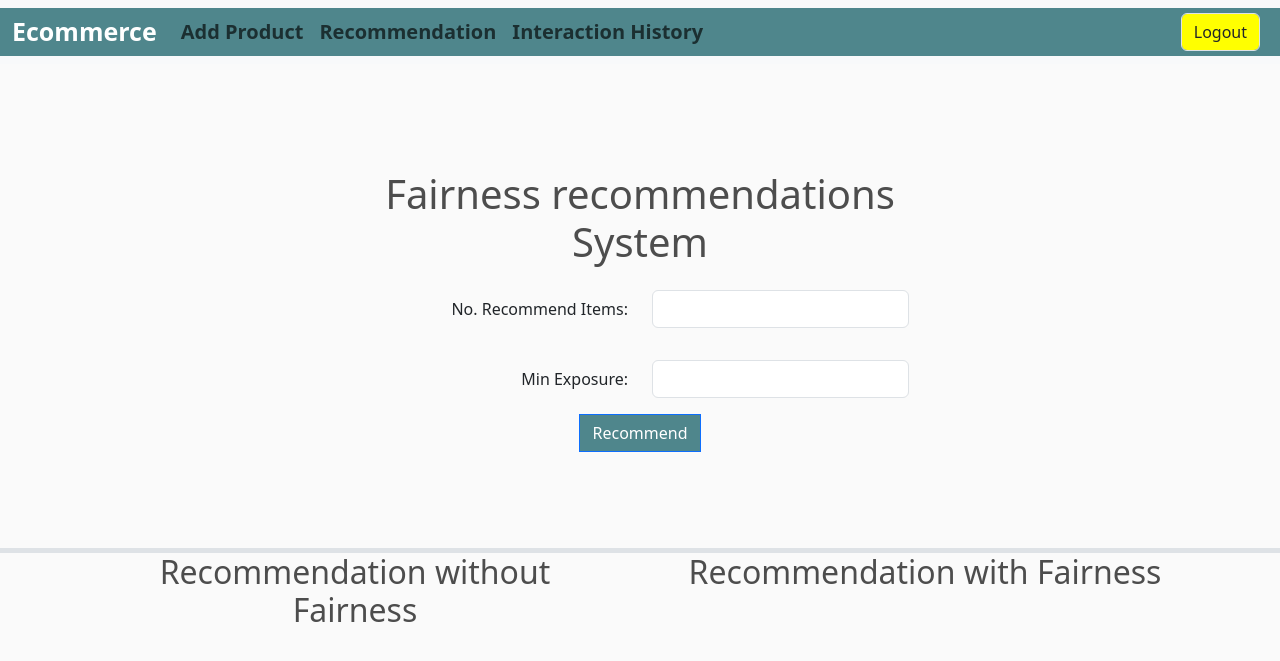
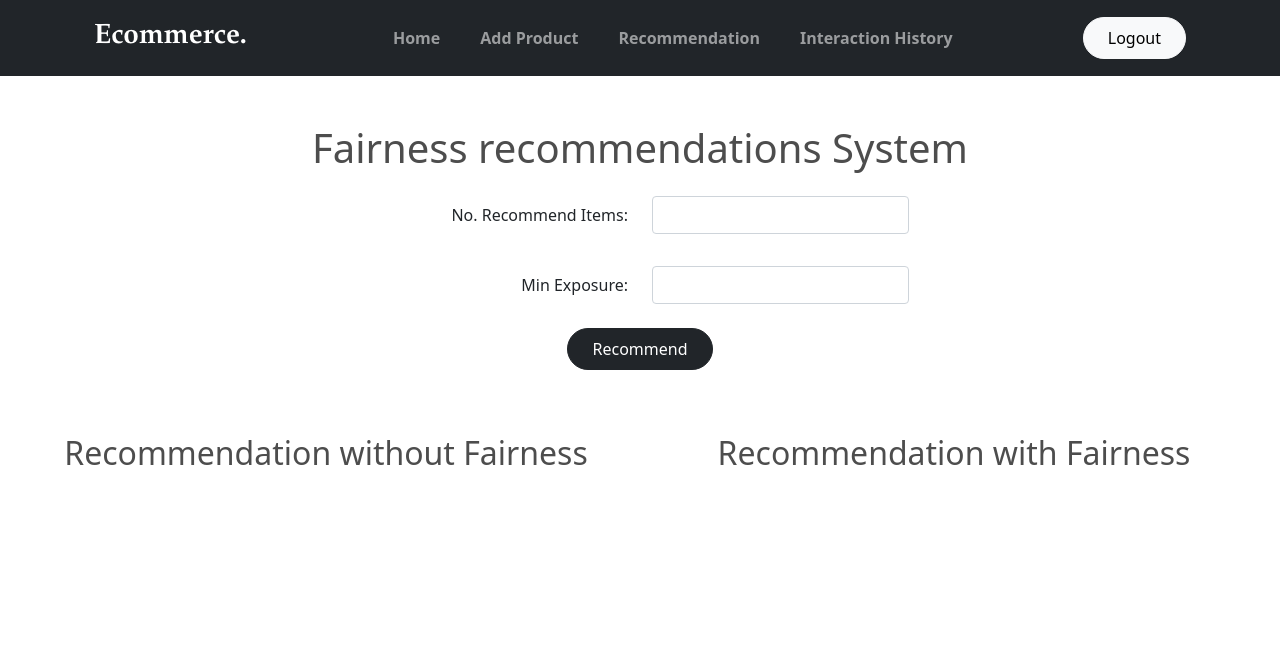
Before and after one commit to Anhtuan2906/Ecommerce, a Django app: page /recommendations/ in a window 1280 px wide. Shown: the top 661 px of the page. Run offline with Django 5.2, Linux system fonts and the light colour scheme; data that the repository does not hold is empty; parts of the project's set-up code (start-up, migrations or seed data) failed here and were passed over; some libraries are stand-ins or nearby versions.

Commit message:
first commit

```diff
--- a/static/css/main.css
+++ b/static/css/main.css
@@ -31,7 +31,7 @@ h6 {
 }
 
 .bg-dark {
-  background-color: #4f868c !important;
+  background-color: #000010 !important;
 }
 
 #cart-icon {
--- a/templates/base.html
+++ b/templates/base.html
@@ -2,19 +2,21 @@
 {% load static %}
 
 <html>
-
-<head>
+  <head>
     {% load bootstrap5 %}
     {% bootstrap_css %}
     {% bootstrap_javascript %}
     {% block head %}
+
     {% endblock head %}
-    <link rel="stylesheet" type="text/css" href="{% static 'css/main.css' %}">
-</head>
+    <link rel="stylesheet" type="text/css" href="{% static 'css/main.css' %}" />
+    <link href="https://cdn.jsdelivr.net/npm/bootstrap@5.0.2/dist/css/bootstrap.min.css" rel="stylesheet" integrity="sha384-EVSTQN3/azprG1Anm3QDgpJLIm9Nao0Yz1ztcQTwFspd3yD65VohhpuuCOmLASjC" crossorigin="anonymous" />
+    <script src="https://cdn.jsdelivr.net/npm/bootstrap@5.0.2/dist/js/bootstrap.bundle.min.js" integrity="sha384-MrcW6ZMFYlzcLA8Nl+NtUVF0sA7MsXsP1UyJoMp4YLEuNSfAP+JcXn/tWtIaxVXM" crossorigin="anonymous"></script>
+  </head>
 
-<body>
+  <body>
     {% block content %}
+
     {% endblock content %}
-</body>
-
+  </body>
 </html>
--- a/templates/recommendations/index.html
+++ b/templates/recommendations/index.html
@@ -4,16 +4,16 @@
 
 {% block head %}
   {{ block.super }}
-{% endblock head %}
+{% endblock %}
 
 {% block content %}
   {% load widget_tweaks %}
   {{ block.super }}
-<div class="border-bottom border-5">
+  <div class="border-bottom-5">
     <section class="py-5 text-center container">
-        <div class="row py-lg-5">
-            <div class="col-lg-6 col-md-8 mx-auto">
-                <h1 class="fw-light">Fairness recommendations System</h1>
+      <div class="row">
+        <div>
+          <h1>Fairness recommendations System</h1>
           <form method="post" action="">
             {% csrf_token %}
             <div class="row py-3">
@@ -21,7 +21,7 @@
                 <label for="id_no_recomend_item" class="col-form-label">No. Recommend Items:</label>
               </div>
               <div class="col-auto">
-                            <input type="number" class="form-control" id="id_no_recomend_item" name="no_recomend_item">
+                <input type="number" class="form-control" id="id_no_recomend_item" name="no_recomend_item" />
               </div>
             </div>
             <div class="row py-3">
@@ -29,41 +29,50 @@
                 <label for="id_max_exposure" class="col-form-label">Min Exposure:</label>
               </div>
               <div class="col-auto">
-                            <input type="number" class="form-control" id="id_max_exposure" name="max_exposure">
+                <input type="number" class="form-control" id="id_max_exposure" name="max_exposure" />
               </div>
             </div>
-                    <button type="submit" class="btn btn-primary" style="background-color: #4f868c;">Recommend</button>
+            <button type="submit" class="btn btn-dark rounded-pill px-4 py-2 mt-2">Recommend</button>
           </form>
         </div>
       </div>
     </section>
   </div>
 
+  <div class="container-fluid">
+    <div class="row">
+      <div class="col-md-6">
         <div class="container">
           <div class="row">
-        <div class="col-md-6 border-endsdas
-         border-5">
-            <div class="container">
-                <div class="row" style="text-align: center; !important">
-                    <h2>Recommendation without Fairness</h2>
+            <h2 class="text-center my-3">Recommendation without Fairness</h2>
             {% for product, no_recommended in recommended_products_1 %}
-                    <div class="col-md-4 d-flex align-itemss-stretch" style="margin-bottom: 10px;">
-                        <div class="card border border-4" style="padding: 12px; width: 100%">
-                            <img src="{{ product.image_url }}" class="card-img-top border border-2"
-                                alt="{{ product.name }}" width="100%" height="225">
-                            <h5 class="card-title" style="margin-top: 10px;">{{ product.name }}</h5>
-                            <p>
+              <div class="d-flex col-lg-3 col-md-4 col-sm-6 mb-4 px-3">
+                <div class="card rounded-3 p-3">
+                  <img src="{{ product.image_url }}" alt="{{ product.name }}" class="card-img-top mb-2 img-fluid rounded-2 w-100" />
+                  <div class="card-body p-2">
+                    <h6 class="card-title text-truncate">{{ product.name }}</h6>
+                    <p class="text-truncate small">
                       {% if product.category|length == 0 %}
-                                No category available.
-                                {% elif product.category|length > 30 %}
-                                {{ product.category|slice:":30" }}...
+                        No Category Yet
                       {% else %}
-                                {{ product.category }}.
+                        {{ product.category }}
                       {% endif %}
                     </p>
-                            <p> Recommended: {{ no_recommended }} </p>
-                            <a href="{% url 'store:product_detail' product.id %}" class="btn btn-primary"
-                                style="background-color: #4f868c;">View</a>
+                    <hr />
+                    <p class="card-text text-truncate">
+                      {% if product.description|length == 0 %}
+                        No description yet.
+                      {% else %}
+                        {{ product.description }}.
+                      {% endif %}
+                    </p>
+                    <p class="small">No. Interactions: {{ no_interactions }}</p>
+                    <hr />
+                    <div class="d-flex justify-content-between align-items-center">
+                      <a href="{% url 'store:product_detail' product.id %}" class="btn btn-outline-dark rounded-pill w-50">View</a>
+                      <p class="mb-0">${{ product.price }}</p>
+                    </div>
+                  </div>
                 </div>
               </div>
             {% endfor %}
@@ -72,26 +81,36 @@
       </div>
       <div class="col-md-6">
         <div class="container">
-                <div class="row" style="text-align: center; !important">
-                    <h2>Recommendation with Fairness</h2>
+          <div class="row">
+            <h2 class="text-center my-3">Recommendation with Fairness</h2>
             {% for product, no_recommended in recommended_products_2 %}
-                    <div class="col-md-4 d-flex align-itemss-stretch" style="margin-bottom: 10px;">
-                        <div class="card border border-4" style="padding: 12px; width: 100%">
-                            <img src="{{ product.image_url }}" class="card-img-top border border-2"
-                                alt="{{ product.name }}" width="100%" height="225">
-                            <h5 class="card-title" style="margin-top: 10px;">{{ product.name }}</h5>
-                            <p>
+              <div class="d-flex col-lg-3 col-md-4 col-sm-6 mb-4 px-3">
+                <div class="card rounded-3 p-3">
+                  <img src="{{ product.image_url }}" alt="{{ product.name }}" class="card-img-top mb-2 img-fluid rounded-2 w-100" />
+                  <div class="card-body p-2">
+                    <h6 class="card-title text-truncate">{{ product.name }}</h6>
+                    <p class="text-truncate small">
                       {% if product.category|length == 0 %}
-                                No category available.
-                                {% elif product.category|length > 30 %}
-                                {{ product.category|slice:":30" }}...
+                        No Category Yet
                       {% else %}
-                                {{ product.category }}.
+                        {{ product.category }}
                       {% endif %}
                     </p>
-                            <p> Recommended: {{ no_recommended }} </p>
-                            <a href="{% url 'store:product_detail' product.id %}" class="btn btn-primary"
-                                style="background-color: #4f868c;">View</a>
+                    <hr />
+                    <p class="card-text text-truncate">
+                      {% if product.description|length == 0 %}
+                        No description yet.
+                      {% else %}
+                        {{ product.description }}.
+                      {% endif %}
+                    </p>
+                    <p class="small">No. Interactions: {{ no_interactions }}</p>
+                    <hr />
+                    <div class="d-flex justify-content-between align-items-center">
+                      <a href="{% url 'store:product_detail' product.id %}" class="btn btn-outline-dark rounded-pill w-50">View</a>
+                      <p class="mb-0">${{ product.price }}</p>
+                    </div>
+                  </div>
                 </div>
               </div>
             {% endfor %}
@@ -100,4 +119,4 @@
       </div>
     </div>
   </div>
-{% endblock content %}
+{% endblock %}
--- a/templates/store/navigation.html
+++ b/templates/store/navigation.html
@@ -1,36 +1,36 @@
-{% extends "base.html" %}
+{% extends 'base.html' %}
 
 {% block head %}
-<title>Ecommerce</title>
-<meta name="viewport" content="width=device-width, initial-scale=1, maximum-scale=1, minimum-scale=1" />
-{% endblock head %}
+  <title>Ecommerce</title>
+  <meta name="viewport" content="width=device-width, initial-scale=1, maximum-scale=1, minimum-scale=1" />
+{% endblock %}
 
 {% block content %}
-{% load widget_tweaks %}
-<nav class="navbar navbar-expand-lg navbar-light bg-light">
-    <div class="container-fluid" style="background-color: #4f868c; color: white; font-weight: bolder; font-size: 20px;">
-        <a class="navbar-brand" href="{% url 'store:products' %}" style="color: white; font-weight: bold; font-size: 25px;"> Ecommerce </a>
-        <button class="navbar-toggler" type="button" data-bs-toggle="collapse" data-bs-target="#navbarSupportedContent"
-            aria-controls="navbarSupportedContent" aria-expanded="false" aria-label="Toggle navigation">
-            <span class="navbar-toggler-icon"></span>
-        </button>
-        <div class="collapse navbar-collapse" id="navbarSupportedContent">
-            <ul class="navbar-nav me-auto mb-2 mb-lg-0">
-                <li class="nav-item">
-                    <a class="nav-link" href="{% url 'store:add_product' %}">Add Product</a>
-                </li>
-                <li class="nav-item">
-                    <a class="nav-link" href="{% url 'recommendations:index' %}">Recommendation</a>
-                </li>
-                <li class="nav-item">
-                    <a class="nav-link" href="{% url 'store:interaction_history' %}">Interaction History</a>
-                </li>
-            </ul>
-
-            <form class="d-flex">
-                <a class="form-control me-2" style="background-color: yellow; text-decoration: none;" href="{% url 'customers:logout' %}"> Logout </a>
-            </form>
+  {% load widget_tweaks %}
+  <nav class="navbar navbar-expand-lg navbar-dark bg-dark">
+    <div class="container-xl">
+      <!-- Logo -->
+      <a class="navbar-brand" href="{% url 'store:products' %}"><h3 class="fw-bold text-white pt-2" style="font-family: Garamond">Ecommerce.</h3></a>
+      <!-- Navbar toggle -->
+      <button class="navbar-toggler" type="button" data-bs-toggle="collapse" data-bs-target="#navbarCollapse" aria-controls="navbarCollapse" aria-expanded="false" aria-label="Toggle navigation"><span class="navbar-toggler-icon"></span></button>
+      <!-- Collapse -->
+      <div class="collapse navbar-collapse" id="navbarCollapse">
+        <!-- Nav -->
+        <div class="navbar-nav mx-lg-auto fw-bold gap-4">
+          <a class="nav-item nav-link fs-6" href="{% url 'store:products' %}" aria-current="page">Home</a>
+          <a class="nav-item nav-link fs-6" href="{% url 'store:add_product' %}">Add Product</a>
+          <a class="nav-item nav-link fs-6" href="{% url 'recommendations:index' %}">Recommendation</a>
+          <a class="nav-item nav-link fs-6" href="{% url 'store:interaction_history' %}">Interaction History</a>
         </div>
+        <!-- Right navigation -->
+        {% comment %} <div class="navbar-nav ms-lg-4">
+          <a class="nav-item nav-link" href="#">Sign in</a>
+        </div> {% endcomment %}
+        <!-- Action -->
+        <div class="d-flex align-items-lg-center mt-3 mt-lg-0">
+          <a href="{% url 'customers:logout' %}" class="btn btn-sm rounded-pill btn-light w-full w-lg-auto px-4 py-2 fs-6">Logout</a>
+        </div>
+      </div>
     </div>
-</nav>
-{% endblock content %}
+  </nav>
+{% endblock %}
```
Also changed, not shown: static/css/customers.css (+4 -4 lines), static/css/products.css (+9 -34 lines), templates/store/add_product.html (+30 -15 lines), templates/store/interaction_history.html (+81 -63 lines), templates/store/product_detail.html (+24 -13 lines), templates/store/products.html (+21 -21 lines). Lines whose indentation alone changed are shown as unchanged.
